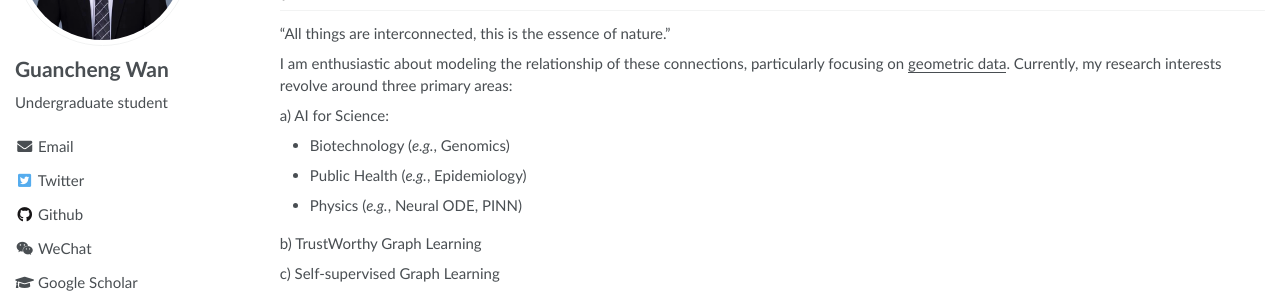
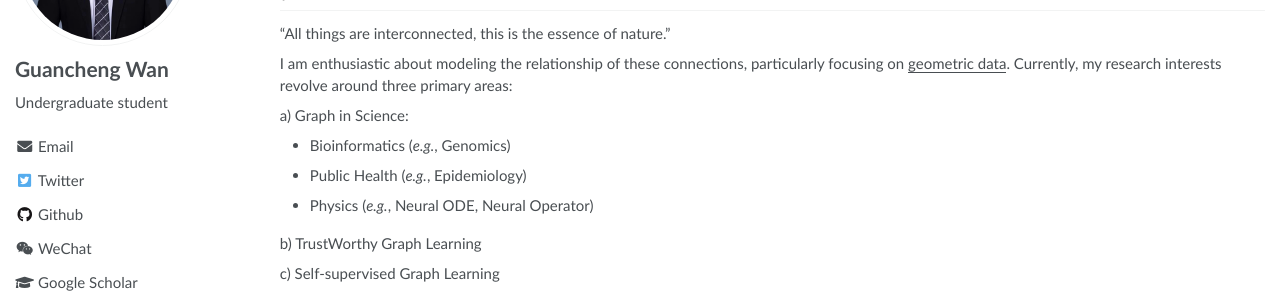
Before and after one commit to SuHui03/guanchengWan.github.io, a Jekyll site: the page built from _pages/about.md, in a window 1280 px wide and 900 px high. Shown: the part 220-523 px from the top of the window. Built offline with Jekyll 4.4.1, drawn with Linux system fonts in a browser that asks for light colours; some of the changed text lies outside the part shown.

Commit message:
Update about.md

```diff
--- a/_pages/about.md
+++ b/_pages/about.md
@@ -55,12 +55,12 @@ My name is Guancheng Wan (万冠呈), I'm a 3<sup>rd</sup>-year undergraduate st
 
 I am enthusiastic about modeling the relationship of these connections, particularly focusing on <u>geometric data</u>. Currently, my research interests revolve around three primary areas:
 
-a) AI for Science:
-- Biotechnology (*e.g.*, Genomics)
+a) Graph in Science:
+- Bioinformatics (*e.g.*, Genomics)
 
 - Public Health (*e.g.*, Epidemiology)
 
-- Physics (*e.g.*, Neural ODE, PINN)
+- Physics (*e.g.*, Neural ODE, Neural Operator)
 
 b) TrustWorthy Graph Learning
 
@@ -230,8 +232,16 @@ hspace="10" wspace="20" src="../images/FedSSP.png">
   <summary><strong>Talks and Shares</strong></summary>
 <dd><a href="https://www.bilibili.com/video/BV1gZ42177VL/?spm_id_from=333.337.search-card.all.click&vd_source=0b7a3cc3d3ec288abaca83b9a7e036af"><strong>泛化图学习与本科生科研经历分享</strong></a></dd>
 
+<dd><a href="https://www.bilibili.com/video/BV1UM4m127uT/?spm_id_from=333.999.0.0"><strong>VALSE Share: Federated Graph Learning under Domain Shift with Generalizable Prototypes</strong></a></dd>
 
 </details>
+
+<details>
+  <summary><strong>Poems That Inspire Me</strong></summary>
+  <dd><strong>白鹭立雪，愚者看鹭，聪者观雪，智者见白</strong> —— A white egret stands in the snow. The foolish see only the egret, the wise observe the snow, and the enlightened perceive the whiteness.</dd>
+
+</details>
+
 
 <br/>
 
```
Also changed, not shown: other parts of _pages/about.md (+2 -0 lines).
